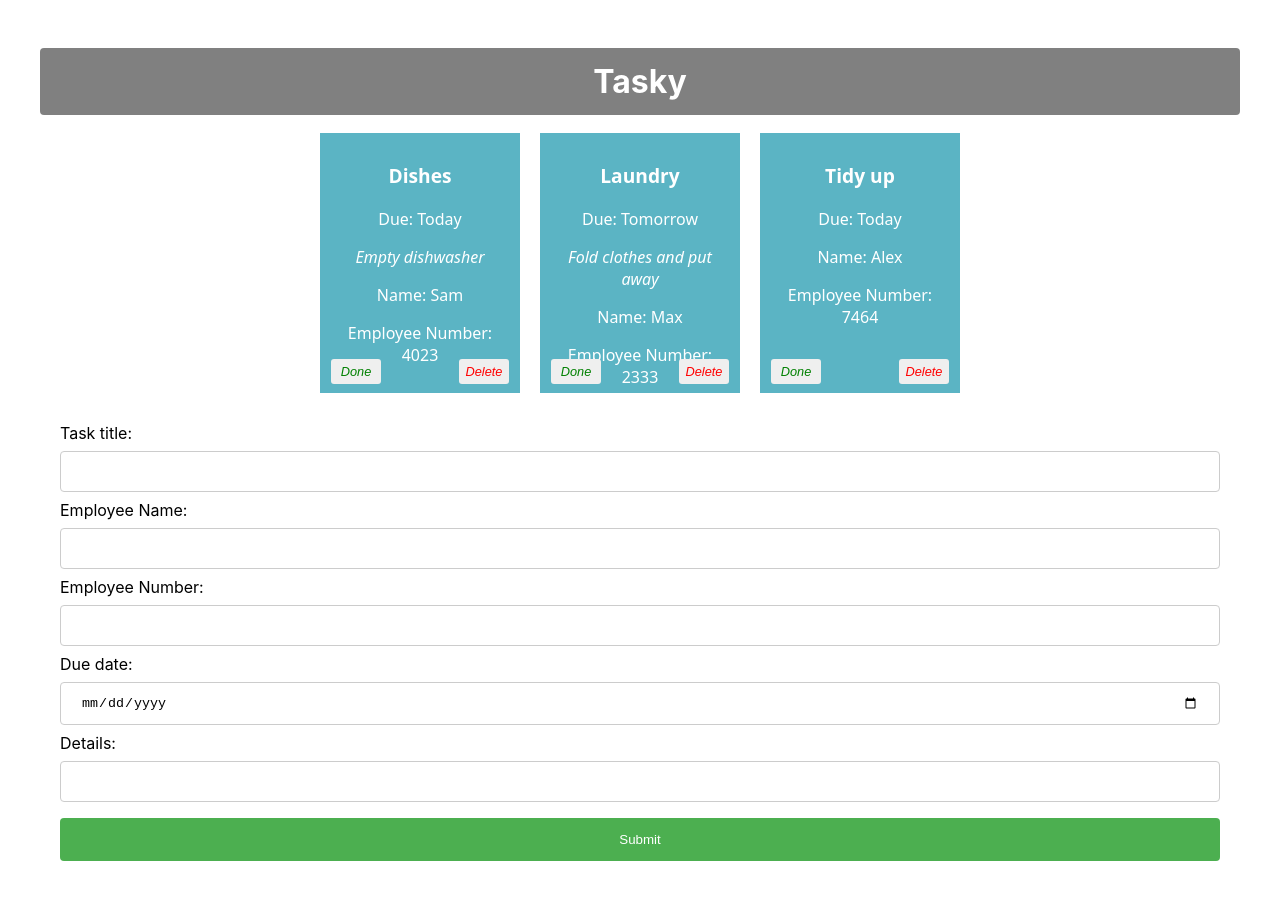
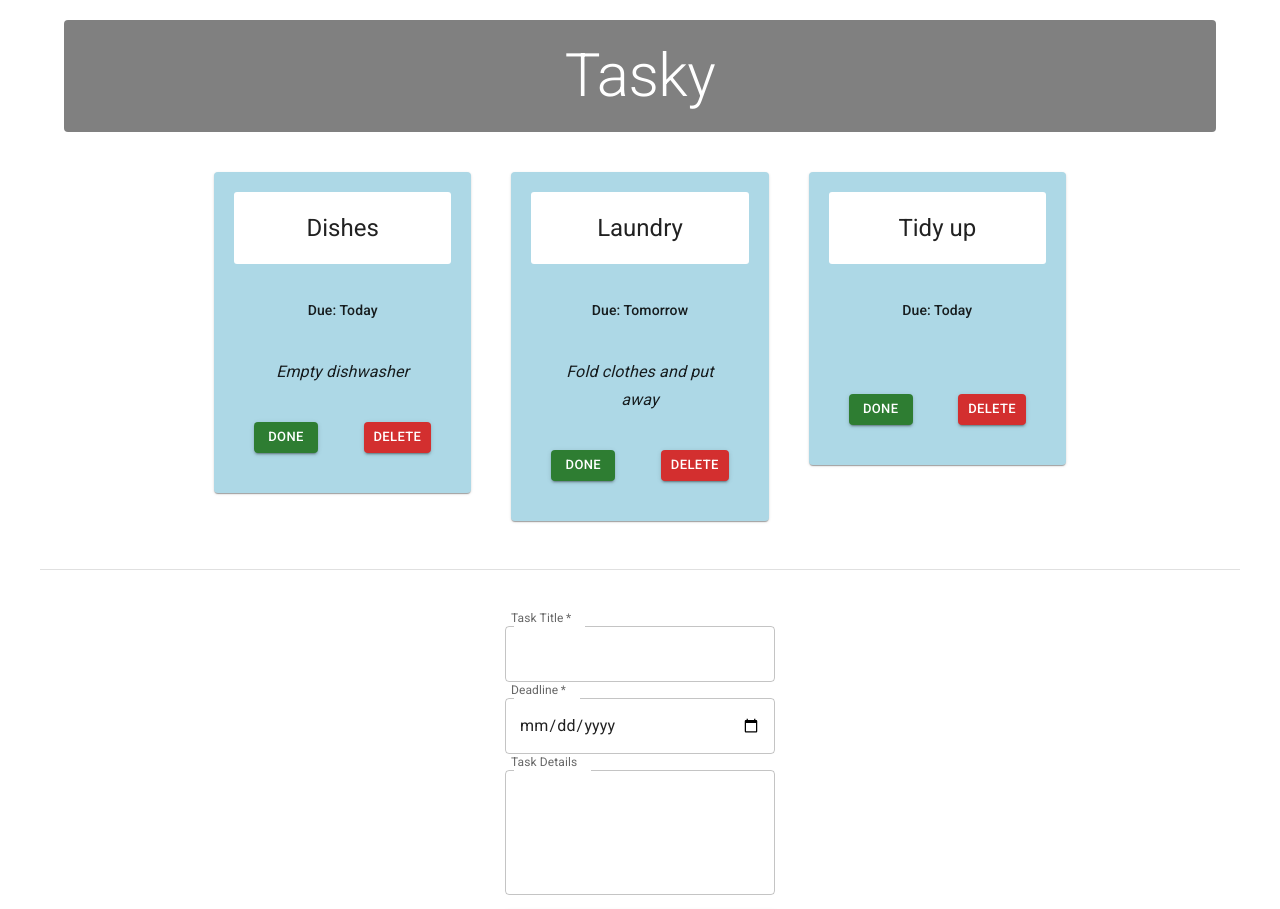
Before and after one commit to ZenYugi/react-basics-labs3, a React (Create React App) app in the folder hometasky/: page / in a window 1280 px wide. Shown: the top 909 px of the page. Built offline with nearby package versions, Linux system fonts and the light colour scheme.

Commit message:
Week 3 Lab B done

```diff
--- a/hometasky/package.json
+++ b/hometasky/package.json
@@ -3,6 +3,10 @@
   "version": "0.1.0",
   "private": true,
   "dependencies": {
+    "@emotion/react": "^11.10.5",
+    "@emotion/styled": "^11.10.5",
+    "@mui/icons-material": "^5.11.0",
+    "@mui/material": "^5.11.7",
     "@testing-library/jest-dom": "^5.16.5",
     "@testing-library/react": "^13.4.0",
     "@testing-library/user-event": "^13.5.0",
--- a/hometasky/public/index.html
+++ b/hometasky/public/index.html
@@ -24,6 +24,16 @@
       work correctly both with client-side routing and a non-root public URL.
       Learn how to configure a non-root public URL by running `npm run build`.
     -->
+
+    <link
+    rel="stylesheet"
+    href="https://fonts.googleapis.com/css?family=Roboto:300,400,500,700&display=swap"
+  />
+  <link
+    rel="stylesheet"
+    href="https://fonts.googleapis.com/icon?family=Material+Icons"
+  />
+
     <title>React App</title>
   </head>
   <body>
--- a/hometasky/src/App.css
+++ b/hometasky/src/App.css
@@ -1,93 +0,0 @@
-h1 {
-  text-align: center;
-  background-color: grey;
-  color: white;
-  padding: 14px 20px;
-  margin: 8px 0;
-  border: none;
-  border-radius: 4px;
-}
-
-div {
-  padding: 20px;
-}
-
-.container{
-  text-align: center;
-}
-
-.card {
-  display: inline-block;
-  vertical-align: top;
-  font-family: system-ui;
-  background: #5bb4c4;
-  color: white;
-  text-align: center;
-  width: 180px;
-  height: 240px;
-  margin: 10px;
-  padding: 10px;
-  position: relative;
-}
-
-.title {
-  font-weight: bold;
-  font-size: 1.2em;
-}
-
-.description {
-  font-style: italic;
-}
-
-button {
-  border: none;
-  border-radius: 3px;
-  font-style: italic;
-  font-size: 0.8em;
-  margin: 4px 6px;
-  width: 50px;
-  height: 25px;
-}
-
-.doneButton {
-  position: absolute;
-  bottom: 5px;
-  left: 5px;
-  color: green;
-}
-
-.deleteButton {
-  position: absolute;
-  bottom: 5px;
-  right: 5px;
-  color: red;
-}
-
-input[type=text], input[type=date] {
-  width: 100%;
-  padding: 12px 20px;
-  margin: 8px 0;
-  display: inline-block;
-  border: 1px solid #ccc;
-  border-radius: 4px;
-  box-sizing: border-box;
-}
-
-input[type=submit] {
-  width: 100%;
-  background-color: #4CAF50;
-  color: white;
-  padding: 14px 20px;
-  margin: 8px 0;
-  border: none;
-  border-radius: 4px;
-  cursor: pointer;
-}
-
-input[type=submit]:hover {
-  background-color: #45a049;
-}
-
-form {
-  text-align: left;
-}
--- a/hometasky/src/App.js
+++ b/hometasky/src/App.js
@@ -3,6 +3,11 @@
 import './App.css';
 import Task from './components/Task';
 import AddTaskForm from './components/Form';
+import Typography from '@mui/material/Typography';
+import Container from '@mui/material/Container';
+import Grid from '@mui/material/Grid';
+
+
 
 
 
@@ -84,24 +89,60 @@
 
   return (
     <div className="container">
-      <h1>Tasky</h1>
+            {/* App Header */}
+            <Container component="main">
+        <Typography
+          component="h1"
+          variant="h2"
+          align="center"
+          gutterBottom
+          sx = {{
+            backgroundColor: 'gray',
+            textAlign: 'center',
+            color: 'white',
+            padding: '20px',
+            margin: '20px 0 40px 0',
+            borderRadius: '4px'
+          }}
+        >
+          Tasky
+        </Typography>
+      </Container>
+      {/* End App Header */}
 
+      {/* Task Card Grid */}
+      <Container maxWidth="md" component="main">
+        <Grid container spacing={5} alignItems="flex-top" justifyContent="center">
           {taskState.tasks.map((task, index) => (
                 <Task
                 title={task.title}
                 description={task.description}
                 deadline={task.deadline}
-      employee={task.employee}
-      employeeNum={task.employeeNum}
+                done={task.done}
                 key={task.id}
-      done={task.done}
-      markDone={() => doneHandler(index)}
+                markDone = {() => doneHandler(index)}
                 deleteTask = {() => deleteHandler(index)}
-
               />
           ))}
+        </Grid>
+      </Container>
+      {/* End Task Card Grid */}
 
+
+      {/* Footer - Add Task Form */}
+      <Container
+        component="footer"
+        sx={{
+          borderTop: (theme) => `1px solid ${theme.palette.divider}`,
+          my: 6,
+          py: 6,
+        }}
+      >
+        <Grid container justifyContent="center">
           <AddTaskForm submit={formSubmitHandler} change={formChangeHandler} />
+        </Grid>
+      </Container>
+      {/* End Footer */}
 
 
     </div>
--- a/hometasky/src/components/Form.js
+++ b/hometasky/src/components/Form.js
@@ -1,40 +1,66 @@
 import React from "react";
+import Box from '@mui/material/Box';
+import TextField from '@mui/material/TextField';
+import Button from '@mui/material/Button';
+
 
 const AddTaskForm = (props) => {
 
   return (
+    <Box
+    component="form"
+    sx={{
+      '& .MuiOutlinedInput-root': { m: 1, width: '30ch' },
+    }}
+    onSubmit={props.submit}
+  >
     <div>
-         <form onSubmit={props.submit}>
-        <label>
-            Task title:
-            <input type="text" name="title" required onChange={(event) => props.change(event)}/>
-            <br />
-            </label>
+      <TextField
+        required
+        id="outlined-required"
+        name="title"
+        label="Task Title"
+        InputLabelProps={{ shrink: true }}
+        onChange={(event) => props.change(event)}
+      />
+    </div>
+    <div>
+      <TextField
+        required
+        name="deadline"
+        label="Deadline"
+        InputLabelProps={{ shrink: true }}
+        type="date"
+        onChange={(event) => props.change(event)}
+      />
+    </div>
+    <div>
+      <TextField
+        name="description"
+        id="outlined-multiline-static"
+        label="Task Details"
+        InputLabelProps={{ shrink: true }}
+        multiline
+        rows={4}
+        onChange={(event) => props.change(event)}
+      />
+    </div>
+    <div>
+      <Button
+        type="submit"
+        variant="contained"
+        color="primary"
+        sx={{
+          m: 1,
+          p: 1,
+          width: '95%'
+        }}
+      >
+        Add Task
+      </Button>
+    </div>
+  </Box>
 
-        <label>
-            Employee Name:
-            <input type="text" name="employee" required onChange={(event) => props.change(event)}/>
-
-          </label>
-          <br />
-
-          <label>
-            Employee Number:
-            <input type="text" name="employeeNum" required onChange={(event) => props.change(event)}/>
-        </label>
-        <br />
-        <label>
-            Due date:
-            <input type="date" name="deadline" required onChange={(event) => props.change(event)}/>
-        </label>
-        <br />
-        <label>
-            Details:
-            <input type="text" name="description" onChange={(event) => props.change(event)}/>
-        </label>
-        <input type="submit" value="Submit" />
-        </form>
-    </div>
   )
 };
 
--- a/hometasky/src/components/Task.js
+++ b/hometasky/src/components/Task.js
@@ -1,23 +1,83 @@
 import React from 'react';
+import Box from '@mui/material/Box';
+import Button from '@mui/material/Button';
+import Card from '@mui/material/Card';
+import CardActions from '@mui/material/CardActions';
+import CardContent from '@mui/material/CardContent';
+import CardHeader from '@mui/material/CardHeader';
+import Grid from '@mui/material/Grid';
+import Typography from '@mui/material/Typography';
+
 
 const Task = (props) => {
 
   return (
-    <div className="card" style={{backgroundColor: props.done ? 'lightgrey' : '#5bb4c4'}}>
+    <Grid
+    item
+    key={props.id}
+    xs={12}
+    md={4}
+>
+    <Card sx={{
+        backgroundColor: props.done ? 'lightgrey' : 'lightblue',
+        padding: '20px'
+        }}>
 
-          <p className="title">{props.title}</p>
-          <p>Due: {props.deadline}</p>
+        <CardHeader
+            title={props.title}
+            sx={{
+            backgroundColor: 'white',
+            borderRadius: '3px',
+            padding: '20px',
+            textAlign: 'center'
+            }}
+        />
 
-          <p className="description">{props.description}</p>
-          <p>Name: {props.employee}</p>
-          <p>Employee Number: {props.employeeNum}</p>
+        <CardContent>
+            <Box
+            sx={{
+                display: 'flex',
+                justifyContent: 'center',
+                alignItems: 'baseline',
+                mb: 2,
+                padding: '20px'
+            }}
+            >
 
-          <button onClick={props.markDone} className='doneButton'>Done</button>
-          <button className='deleteButton' onClick={props.deleteTask}>Delete</button>
+            <Typography component="p" variant="subtitle2" color="text.primary">
+                Due: {props.deadline}
+
+            </Typography>
+            </Box>
+            <Typography
+                component="p"
+                variant="subtitle1"
+                align="center"
+                sx={{ fontStyle: 'italic'}}
+            >
+                {props.description}
+            </Typography>
+
+
+        </CardContent>
+
+
+        <CardActions sx={{justifyContent: 'space-between', padding: '20px'}}>
+            <Button variant="contained" size="small" color="success" onClick={props.markDone}>
+                Done
+            </Button>
+            <Button variant="contained" size="small" color="error" onClick={props.deleteTask}>
+                Delete
+            </Button>
+        </CardActions>
+
+
+    </Card>
+</Grid>
 
 
 
-      </div>
+
   )
 }
 
```
Also changed, not shown: 1 other file (tests, documents, lock files or other folders). Lines whose indentation alone changed are shown as unchanged.
